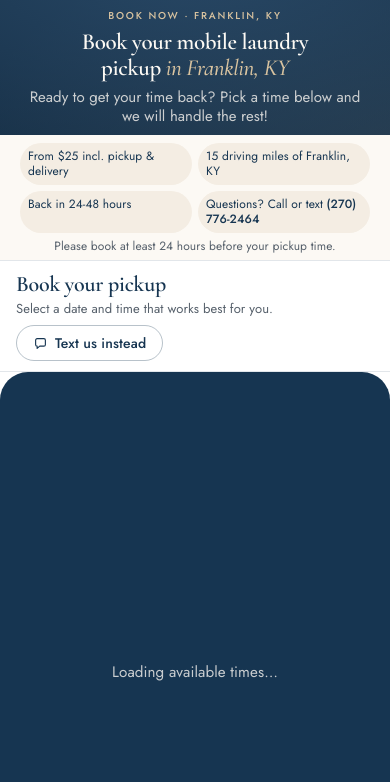
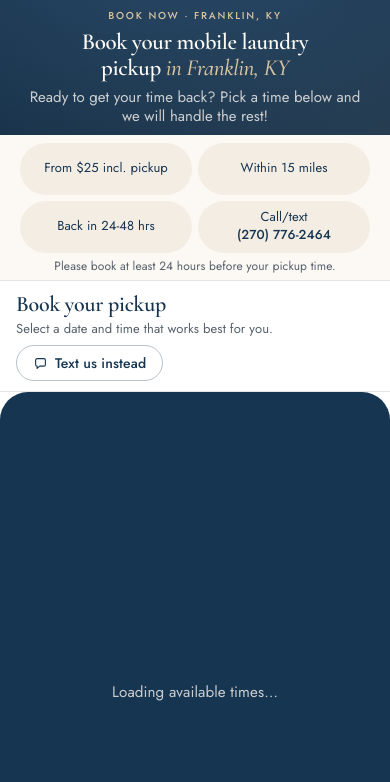
Before and after one commit to kmelvin99/kerrier-laundry-preview, a plain HTML site: page scheduling_page.html in a window 390 px wide. Shown: the part 62-844 px from the top of the page. Drawn offline with Linux system fonts and the light colour scheme; a script that the page names is missing.

Commit message:
Preview of kerrier-laundry f5ef946 (preview/mobile-chips). Not the live site.

```diff
--- a/business.styles.css
+++ b/business.styles.css
@@ -1330,3 +1330,42 @@ body.page-book #my-cal-inline-15min iframe {
         transform: none;
     }
 }
+
+/* ==========================================================
+   v28: Phones only. Keep the 2-by-2 .book-quick cards, but
+   tighten the wording and typography so each card reads
+   cleanly (no mid-phrase or mid-number wraps). Equal card
+   heights in the grid, centered text, and nowrap on the
+   phone number. At 360 the number sits on its own line
+   under "Call/text". Desktop is unchanged (chips are hidden).
+   ========================================================== */
+@media (max-width: 833px) {
+    body.page-book .book-quick {
+        align-items: stretch;
+    }
+    body.page-book .book-quick li {
+        display: flex;
+        flex-direction: column;
+        justify-content: center;
+        align-items: center;
+        text-align: center;
+        height: 100%;
+        line-height: 1.3;
+        box-sizing: border-box;
+    }
+    body.page-book .book-quick-phone {
+        white-space: nowrap;
+    }
+}
+@media (max-width: 600px) {
+    body.page-book .book-quick li {
+        font-size: .8125rem;
+        line-height: 1.3;
+        padding: 8px 8px;
+        min-height: 52px; /* match the two-line Call/text card */
+    }
+    body.page-book .book-quick-phone {
+        display: block;
+        margin-top: 1px;
+    }
+}
--- a/scheduling_page.html
+++ b/scheduling_page.html
@@ -23,7 +23,7 @@
     <link rel="preconnect" href="https://res.cloudinary.com">
     <link rel="preload" href="fonts/cormorant-garamond-latin.woff2" as="font" type="font/woff2" crossorigin>
     <link rel="preload" href="fonts/jost-latin.woff2" as="font" type="font/woff2" crossorigin>
-    <link rel="stylesheet" href="business.styles.css?v=27">
+    <link rel="stylesheet" href="business.styles.css?v=28">
     <script>document.documentElement.classList.add("js");</script>
     <script>
         if (!location.hash) {
@@ -109,10 +109,10 @@ ml('account', '2742056');
 
                 <div class="book-main">
                     <ul class="book-quick">
-                        <li>From $25 incl. pickup &amp; delivery</li>
-                        <li>15 driving miles of Franklin, KY</li>
-                        <li>Back in 24-48 hours</li>
-                        <li>Questions? Call or text <a href="tel:+12707762464">(270) 776-2464</a></li>
+                        <li>From $25 incl. pickup</li>
+                        <li>Within 15 miles</li>
+                        <li>Back in 24-48 hrs</li>
+                        <li>Call/text <a href="tel:+12707762464" class="book-quick-phone">(270) 776-2464</a></li>
                     </ul>
                     <p class="book-notice">Please book at least 24 hours before your pickup time.</p>
                     <div class="cal-card">
```
Also changed, not shown: about.html (+1 -1 lines), faq.html (+1 -1 lines), index.html (+1 -1 lines), services.html (+1 -1 lines), 1 other file.
